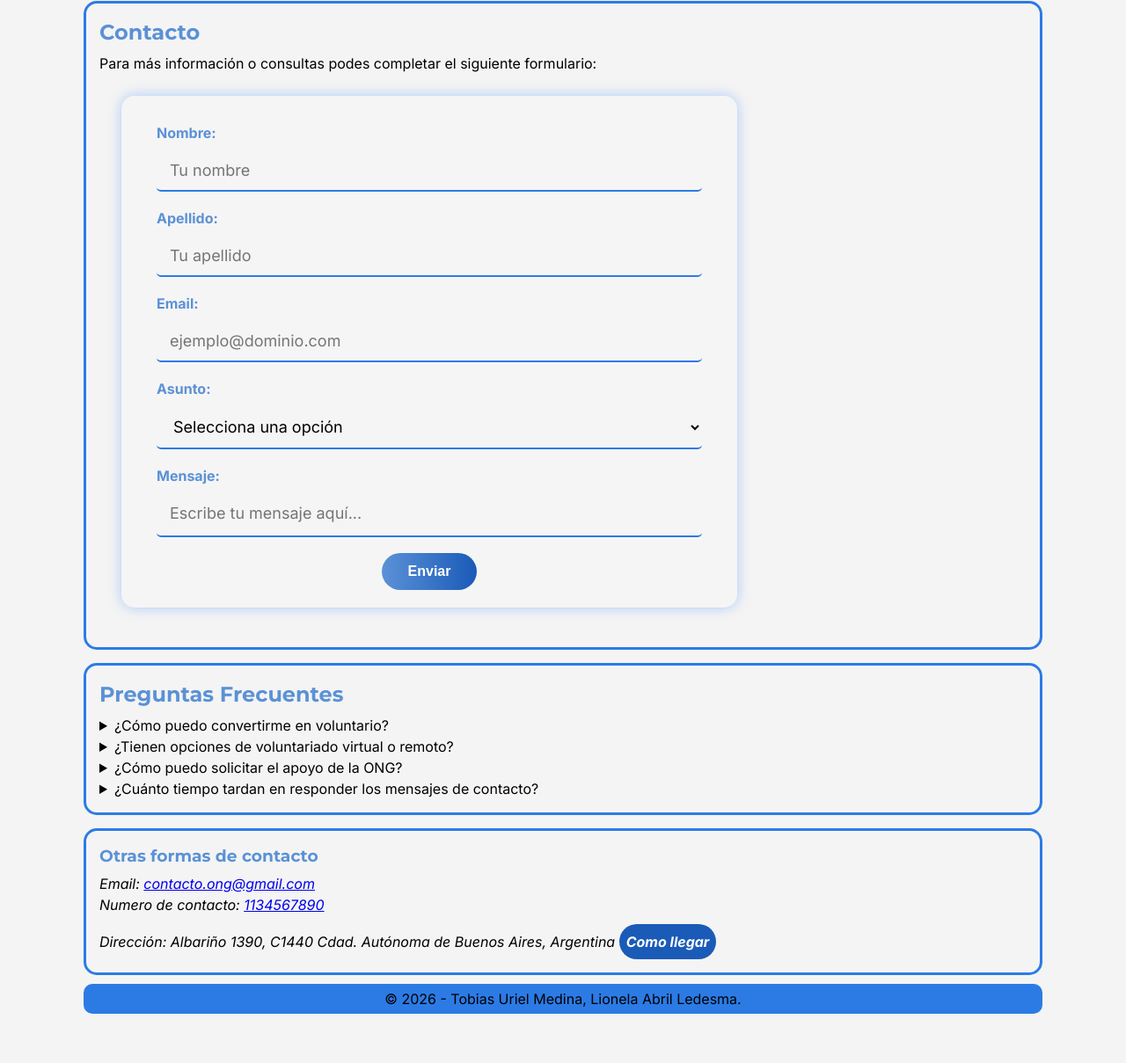
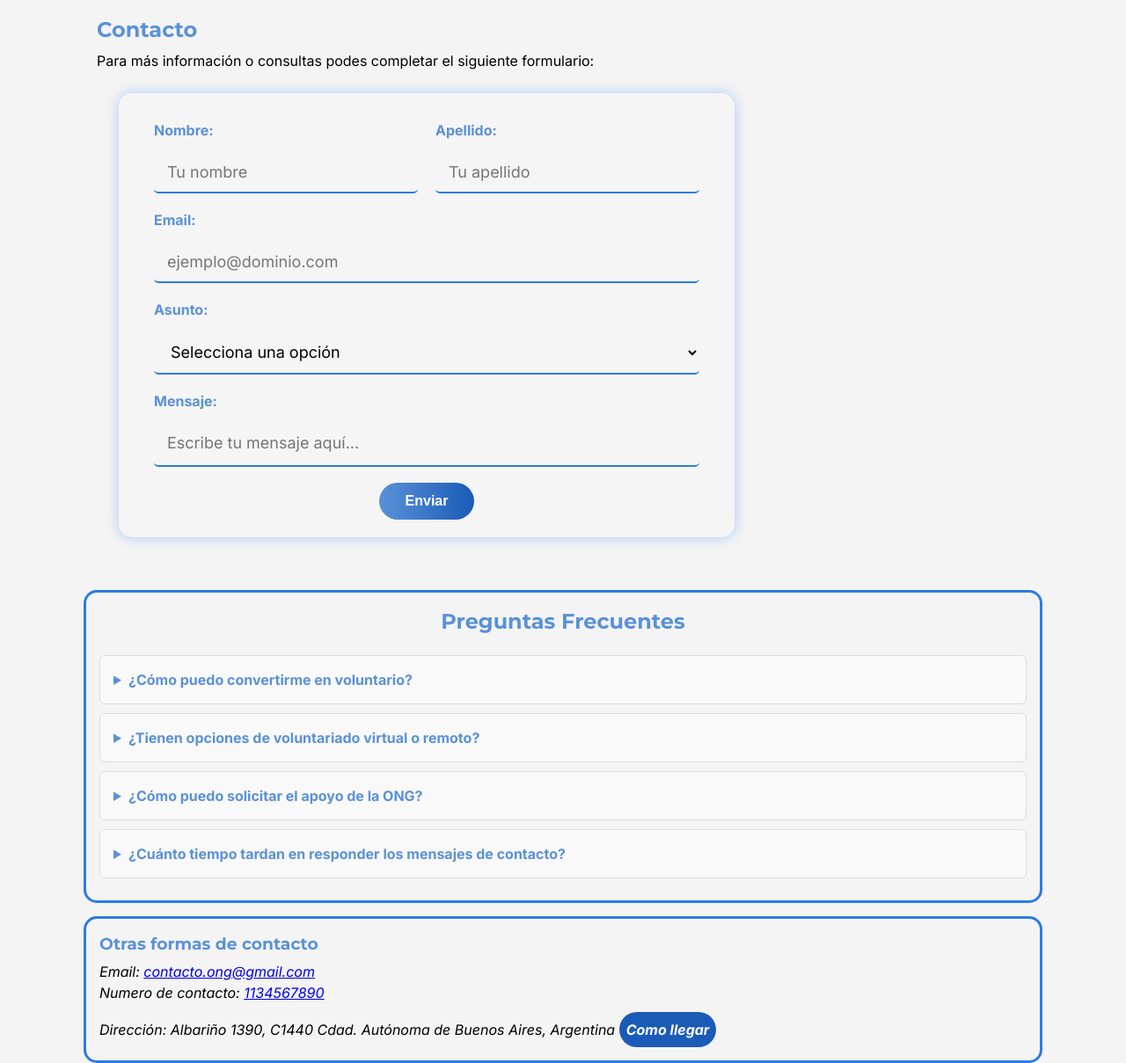
Before and after one commit to TobiCrak007/Tp-leng1-equipoA, a plain HTML site: page contacto.html in a window 1280 px wide. Shown: the part 221-1430 px from the top of the page at 88% size. Before the commit the page ends 1394 px from the top, so only its background shows below. Drawn offline with Linux system fonts and the light colour scheme.

Commit message:
style: Agrego estilo a preguntas frecuentes

```diff
--- a/CSS/estilos.css
+++ b/CSS/estilos.css
@@ -76,6 +76,11 @@ nav :hover {
     color: var(--color-fondo);
 }
 
+main {
+    padding-bottom: 25px;
+    border-bottom: 2px solid var(--color-primario);
+}
+
 /*SECCIONES*/
 section {
     border-style: solid;
@@ -129,6 +134,10 @@ section {
 }
 
 /*CONTACTO*/
+.contacto-section {
+    border: none;
+}
+
 .form {
     display: flex;
     justify-content: left;
@@ -160,14 +169,16 @@ section {
 }
 
 .form-container form {
-    display: flex;
-    flex-direction: column;
+    display: grid;
+    grid-template-columns: 1fr 1fr; /* Crea dos columnas iguales */
+    column-gap: 20px; /* Espacio horizontal entre las columnas de Nombre y Apellido */
     width: 100%;
-    align-items: center;
     font-family: var(--fuente-secundaria);
 }
 
 label {
+    display: block;
+    margin-bottom: 5px;
     align-self: flex-start;
     margin-top: 10px;
     font-weight: bold;
@@ -175,6 +186,8 @@ label {
 }
 
 input[type="text"], input[type="email"], select, textarea {
+    display: block;
+    margin-bottom: 15px;
     position: relative;
     margin: 8px 0;
     width: 100%;
@@ -221,6 +234,31 @@ input, select, textarea {
     font-family: var(--fuente-secundaria);
 }
 
+label[for="email"], input[type="email"], label[for="asunto"], select, label[for="message"], textarea,
+button {
+    grid-column: span 2;
+}
+
+label[for="name"] {
+    grid-column: 1;
+    grid-row: 1;
+}
+
+input[id="name"] {
+    grid-column: 1;
+    grid-row: 2;
+}
+
+label[for="surname"] {
+    grid-column: 2;
+    grid-row: 1;
+}
+
+input[id="surname"] {
+    grid-column: 2;
+    grid-row: 2;
+}
+
 button {
     background: linear-gradient(90deg, var(--color-primario), var(--color-secundario));
     color: var(--color-texto-secundario);
@@ -232,11 +270,51 @@ button {
     font-weight: bold;
     transition: 0.4s;
     margin-top: 10px;
+    justify-self: center;
+    width: auto;
 }
 
 button:hover {
     background: linear-gradient(90deg, var(--color-secundario), var(--color-primario));
     box-shadow: 0 5px 15px var(--color-primario);
+}
+
+/*SECCION PREGUNTAS FRECUENTES*/
+.faq-section {
+    max-width: 100%;
+}
+
+.faq-section h2 {
+    text-align: center;
+    color: var(--color-primario);
+    margin-bottom: 20px;
+}
+
+.faq-item {
+    background-color: #f9f9f9;
+    padding: 15px;
+    margin-bottom: 10px;
+    border-radius: 6px;
+    border: 1px solid #ddd;
+    cursor: pointer;
+    transition: background-color 0.3s ease;
+}
+
+.faq-item[open] {
+    background-color: #fff;
+    border-color: var(--color-primario); /* Cambia al color principal de su web */
+}
+
+summary {
+    font-weight: bold;
+    color: var(--color-primario);
+    outline: none;
+}
+
+.faq-item p {
+    margin-top: 10px;
+    color: var(--color-texto);
+    line-height: 1.5;
 }
 
 /*Seccion de programa*/
@@ -330,7 +408,7 @@ dd {
 
 /*FOOTER*/
 footer {
-    margin-top: 10px;
+    margin-top: 25px;
     text-align: center;
     background-color: var(--color-acento);
     padding: 5px;
```
